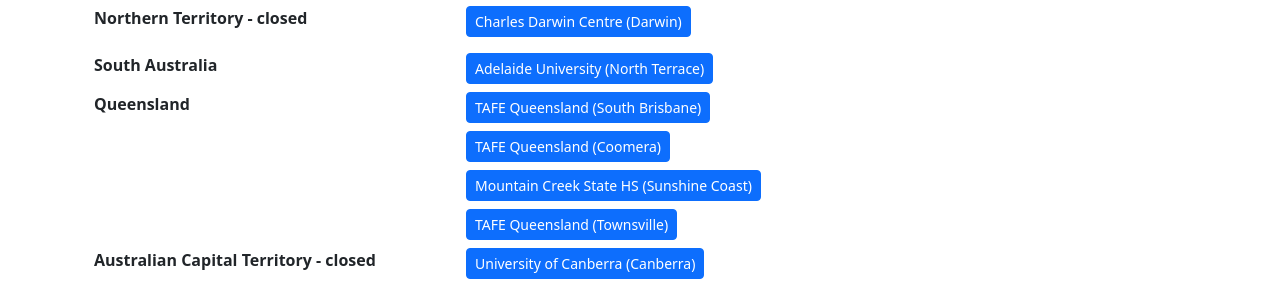
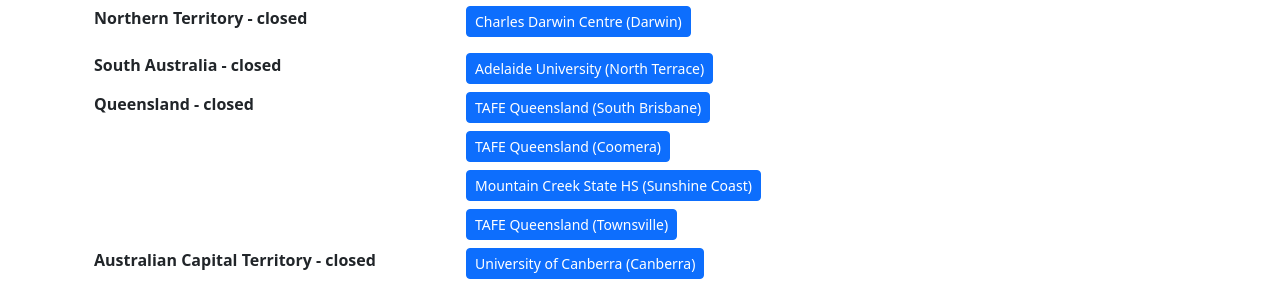
Before and after one commit to pecanplus/pecanplus.org, a plain HTML site: page register.html in a window 1280 px wide. Shown: the part 447-732 px from the top of the page. Drawn offline with nearby package versions, Linux system fonts and the light colour scheme.

Commit message:
Update register.html

```diff
--- a/register.html
+++ b/register.html
@@ -183,10 +183,10 @@
 								<a href="https://forms.office.com/r/ThR4ghZepi" class="btn btn-primary btn-sm mb-2">Charles Darwin Centre (Darwin)</a><br>
 							</dd>
 
-							<dt class="col-sm-4">South Australia</dt>
+							<dt class="col-sm-4">South Australia - closed</dt>
 							<dd class="col-sm-8"><a href="https://events.humanitix.com/pecan-capture-the-flag-2026-south-australia" class="btn btn-primary btn-sm">Adelaide University (North Terrace)</a></dd>
 
-							<dt class="col-sm-4">Queensland</dt>
+							<dt class="col-sm-4">Queensland - closed</dt>
 							<dd class="col-sm-8">
 								<a href="https://events.humanitix.com/pecan-2026-ctf-2-day-event-in-queensland-save-the-date" class="btn btn-primary btn-sm mb-2">TAFE Queensland (South Brisbane)</a><br>
 								<a href="https://events.humanitix.com/pecan-2026-ctf-2-day-event-in-queensland-save-the-date" class="btn btn-primary btn-sm mb-2">TAFE Queensland (Coomera)</a><br>
```
